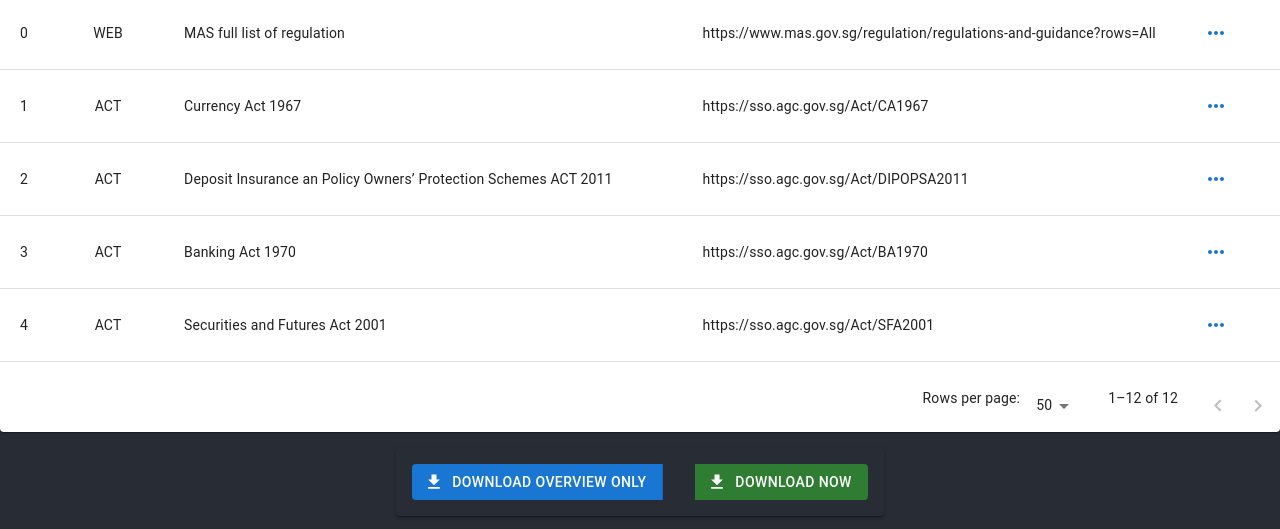
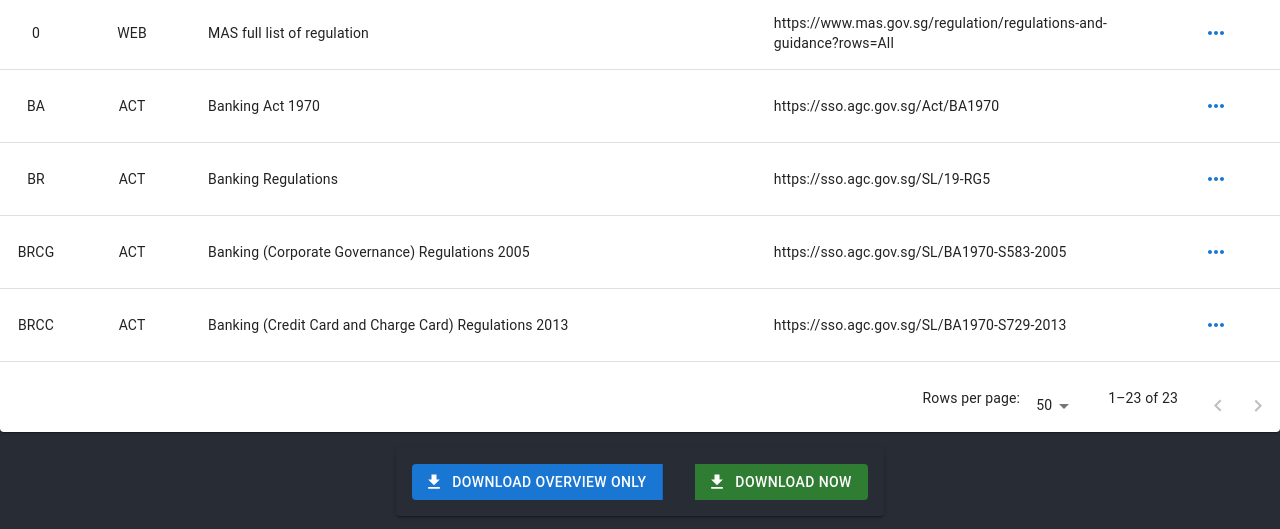
Before and after one commit to EeseeSG/reg-recon, a React (Create React App) app: page / in a window 1280 px wide. Shown: the part 277-806 px from the top of the page. Built offline with nearby package versions, Linux system fonts and the light colour scheme.

Commit message:
updated extraction list

```diff
--- a/src/App.js
+++ b/src/App.js
@@ -45,6 +45,7 @@ import TaskAltIcon from '@mui/icons-material/TaskAlt';
 import HelpOutlineIcon from '@mui/icons-material/HelpOutline';
 
 const DEFAULT_DATA = [
+  // == MAIN ==
   {
     id: 0,
     type: 'WEB',
@@ -52,81 +53,167 @@ const DEFAULT_DATA = [
     url: 'https://www.mas.gov.sg/regulation/regulations-and-guidance?rows=All',
     source: 'mas',
   },
+  // == B ==
   {
-    id: 1,
-    type: 'ACT',
-    name: 'Currency Act 1967',
-    url: 'https://sso.agc.gov.sg/Act/CA1967',
-    source: 'sso',
-  },
-  {
-    id: 2,
-    type: 'ACT',
-    name: 'Deposit Insurance an Policy Owners’ Protection Schemes ACT 2011',
-    url: 'https://sso.agc.gov.sg/Act/DIPOPSA2011',
-    source: 'sso',
-  },
-  {
-    id: 3,
+    id: 'BA',
     type: 'ACT',
     name: 'Banking Act 1970',
     url: 'https://sso.agc.gov.sg/Act/BA1970',
     source: 'sso',
   },
   {
-    id: 4,
+    id: 'BR',
+    type: 'ACT',
+    name: "Banking Regulations",
+    url: 'https://sso.agc.gov.sg/SL/19-RG5',
+    source: 'sso',
+  },
+  {
+    id: 'BRCG',
+    type: 'ACT',
+    name: "Banking (Corporate Governance) Regulations 2005",
+    url: 'https://sso.agc.gov.sg/SL/BA1970-S583-2005',
+    source: 'sso',
+  },
+  {
+    id: 'BRCC',
+    type: 'ACT',
+    name: "Banking (Credit Card and Charge Card) Regulations 2013",
+    url: 'https://sso.agc.gov.sg/SL/BA1970-S729-2013',
+    source: 'sso',
+  },
+  // == C ==
+  {
+    id: 'CA',
+    type: 'ACT',
+    name: 'Currency Act 1967',
+    url: 'https://sso.agc.gov.sg/Act/CA1967',
+    source: 'sso',
+  },
+  // == D ==
+  {
+    id: 'DIPPA',
+    type: 'ACT',
+    name: "Deposit Insurance an Policy Owners’ Protection Schemes ACT 2011",
+    url: 'https://sso.agc.gov.sg/Act/DIPOPSA2011',
+    source: 'sso',
+  },
+  {
+    id: 'DIPPR',
+    type: 'ACT',
+    name: "Deposit Insurance and Policy Owners' Protection Schemes (Deposit Insurance) Regulations 2011",
+    url: 'https://sso.agc.gov.sg/SL/DIPOPSA2011-S239-2011',
+    source: 'sso',
+  },
+  // == F ==
+  {
+    id: 'FAA',
+    type: 'ACT',
+    name: 'Financial Advisors Act 2001',
+    url: 'https://sso.agc.gov.sg/Act/FAA2001',
+    source: 'sso',
+  },
+  {
+    id: 'FAR',
+    type: 'ACT',
+    name: "Financial Advisers Regulations",
+    url: 'https://sso.agc.gov.sg/SL/FAA2001-RG2',
+    source: 'sso',
+  },
+  // == G ==
+  {
+    id: 'GSR',
+    type: 'ACT',
+    name: "Government Securities Regulations",
+    url: 'https://sso.agc.gov.sg/SL/GSDMIA1992-RG1',
+    source: 'sso',
+  },
+  // == I ==
+  {
+    id: 'IA',
+    type: 'ACT',
+    name: 'Insurance Act 1966',
+    url: 'https://sso.agc.gov.sg/Act/IA1966',
+    source: 'sso',
+  },
+  {
+    id: 'IRI',
+    type: 'ACT',
+    name: "Insurance (Intermediaries) Regulations",
+    url: 'https://sso.agc.gov.sg/SL/IA1966-RG16',
+    source: 'sso',
+  },
+  // == M ==
+  {
+    id: 'MASA',
+    type: 'ACT',
+    name: 'Monetary Authority of Singapore Act 1970',
+    url: 'https://sso.agc.gov.sg/Act/MASA1970',
+    source: 'sso',
+  },
+  {
+    id: 'MASR',
+    type: 'ACT',
+    name: "Monetary Authority of Singapore (Resolution of Financial Institutions) Regulations 2018",
+    url: 'https://sso.agc.gov.sg/SL/MASA1970-S714-2018',
+    source: 'sso',
+  },
+  // == P ==
+  {
+    id: 'PSA',
+    type: 'ACT',
+    name: 'Payment Services Act 2019',
+    url: 'https://sso.agc.gov.sg/Acts-Supp/2-2019/Published/20190220',
+    source: 'sso',
+  },
+  {
+    id: 'PSS',
+    type: 'ACT',
+    name: 'Payment and Settlement Systems (Finality and Netting Act) 2002',
+    url: 'https://sso.agc.gov.sg/Act/PSSFNA2002',
+    source: 'sso',
+  },
+  // == S ==
+  {
+    id: 'SFA',
     type: 'ACT',
     name: 'Securities and Futures Act 2001',
     url: 'https://sso.agc.gov.sg/Act/SFA2001',
     source: 'sso',
   },
   {
-    id: 5,
+    id: 'SFR1',
     type: 'ACT',
-    name: 'Financial Advisors Act 2001',
-    url: 'https://sso.agc.gov.sg/Act/FAA2001',
+    name: "Securities and Futures (Licensing And Conduct Of Business) Regulations",
+    url: 'https://sso.agc.gov.sg/SL/SFA2001-RG10',
     source: 'sso',
   },
   {
-    id: 6,
+    id: 'SFR2',
     type: 'ACT',
-    name: 'Insurance Act 1966',
-    url: 'https://sso.agc.gov.sg/Act/IA1966',
+    name: "Securities And Futures (Offers Of Investments) (Collective Investment Schemes) Regulations 2005 (G.N. No. S 602/2005)",
+    url: 'https://sso.agc.gov.sg/SL/SFA2001-S602-2005',
     source: 'sso',
   },
   {
-    id: 7,
+    id: 'SFR3',
     type: 'ACT',
-    name: 'Payment Services Act 2019',
-    url: 'https://sso.agc.gov.sg/Acts-Supp/2-2019/Published/20190220?DocDate=20190220',
+    name: "Securities and Futures (Offers Of Investments) (Securities and Securities-based Derivatives Contracts) Regulations 2018",
+    url: 'https://sso.agc.gov.sg/SL/SFA2001-S664-2018',
     source: 'sso',
   },
   {
-    id: 8,
+    id: 'SFR4',
     type: 'ACT',
-    name: 'Payment and Settlement Systems (Finality and Netting Act) 2002',
-    url: 'https://sso.agc.gov.sg/Act/PSSFNA2002',
+    name: "Securities and Futures (Financial Benchmarks) Regulations 2018",
+    url: 'https://sso.agc.gov.sg/SL/SFA2001-S642-2018',
     source: 'sso',
   },
   {
-    id: 9,
+    id: 'SFR5',
     type: 'ACT',
-    name: 'MAS Act (Cap. 186)',
-    url: 'https://sso.agc.gov.sg/Act/MASA1970',
-    source: 'sso',
-  },
-  {
-    id: 10,
-    type: 'ACT',
-    name: 'Banking (Publication and Provision of Accounts) Regulation',
-    url: 'https://sso.agc.gov.sg/SL/19-RG2?DocDate=20040229',
-    source: 'sso',
-  },
-  {
-    id: 11,
-    type: 'ACT',
-    name: "Deposit Insurance and Policy Owners' Protection Schemes (Deposit Insurance) Regulations 2011",
-    url: 'https://sso.agc.gov.sg/Act/MASA1970',
+    name: "Securities and Futures (Disclosure of Interests) Regulations 2012 (G.N. No. S 504/2012)",
+    url: 'https://sso.agc.gov.sg/SL/SFA2001-S504-2012',
     source: 'sso',
   },
 ]
```
